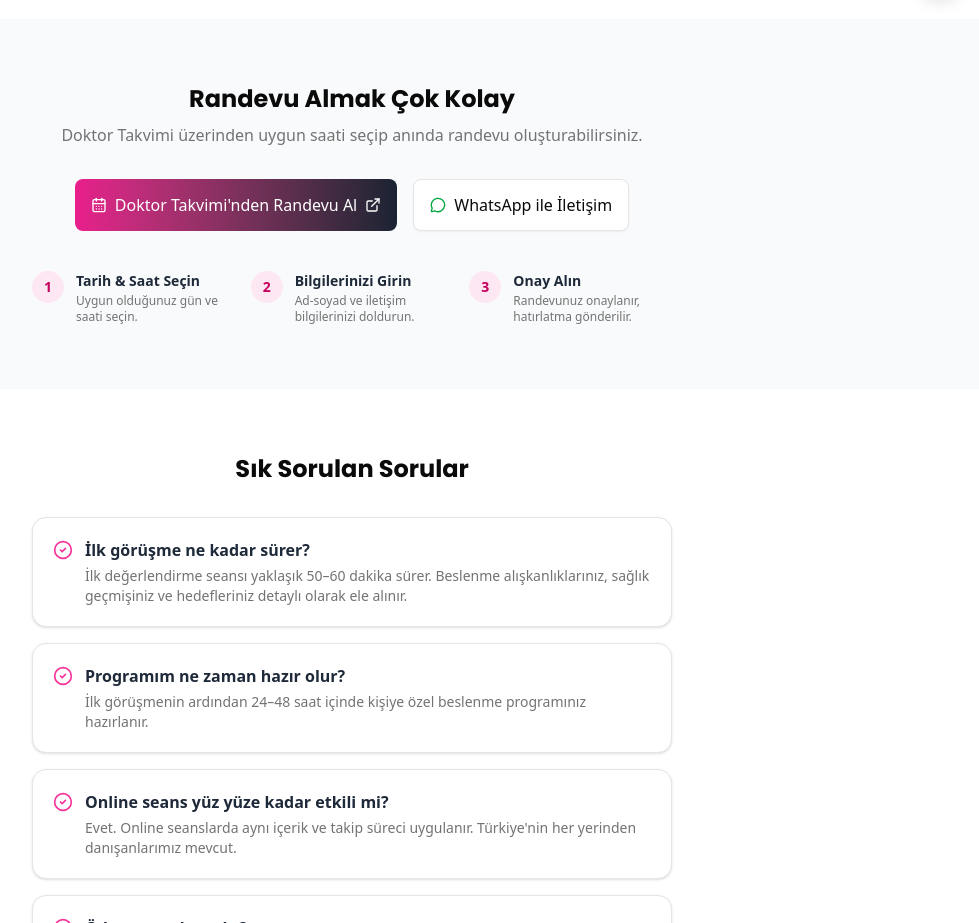
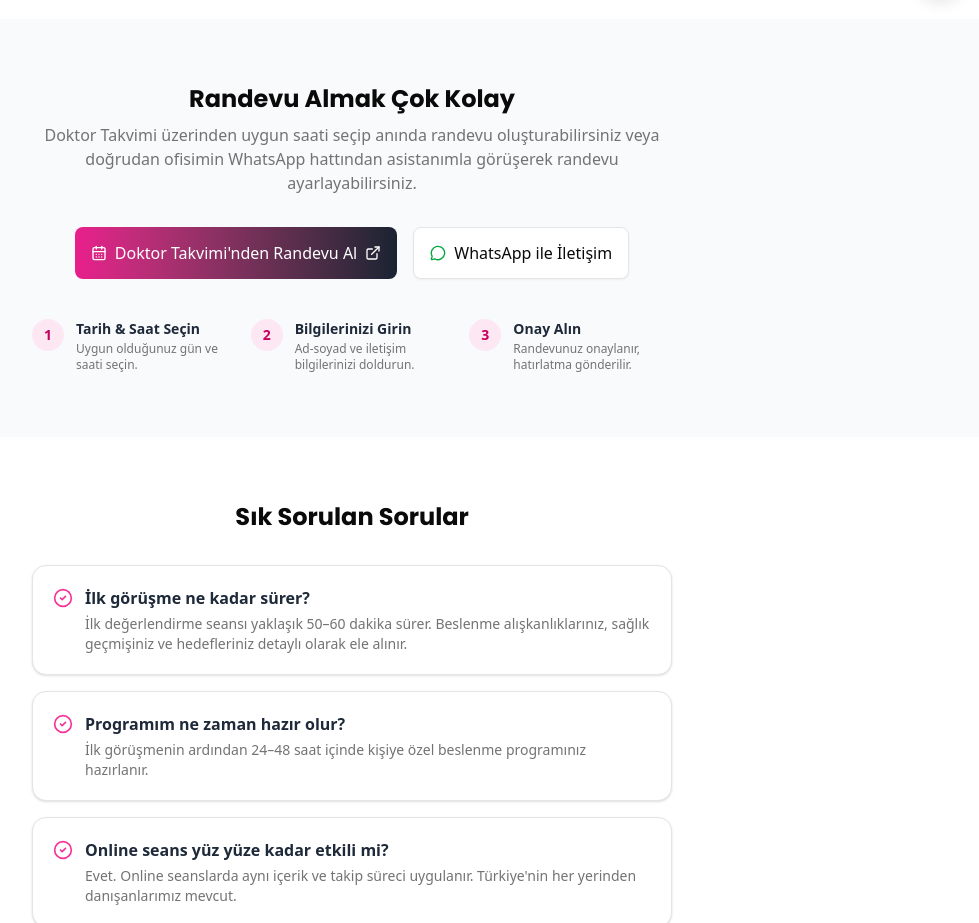
Before and after one commit to nourish88/dyt-exgi-evgin-aktas, a Next.js app: page /randevu in a window 1280 px wide. Shown: the part 780-1703 px from the top of the page, without its empty margins (288-1267 px from the left). Built offline with nearby package versions, Linux system fonts and the light colour scheme; no server answers.

Commit message:
UI: Update appointment CTA text to include WhatsApp assistant option

```diff
--- a/src/app/randevu/page.tsx
+++ b/src/app/randevu/page.tsx
@@ -157,7 +157,7 @@ export default function RandevuPage() {
         <div className="container mx-auto px-4 max-w-2xl text-center">
           <h2 className="text-2xl font-bold mb-2">Randevu Almak Çok Kolay</h2>
           <p className="text-muted-foreground mb-8">
-            Doktor Takvimi üzerinden uygun saati seçip anında randevu oluşturabilirsiniz.
+            Doktor Takvimi üzerinden uygun saati seçip anında randevu oluşturabilirsiniz veya doğrudan ofisimin WhatsApp hattından asistanımla görüşerek randevu ayarlayabilirsiniz.
           </p>
 
           <div className="flex flex-col sm:flex-row gap-4 justify-center mb-10">
```
